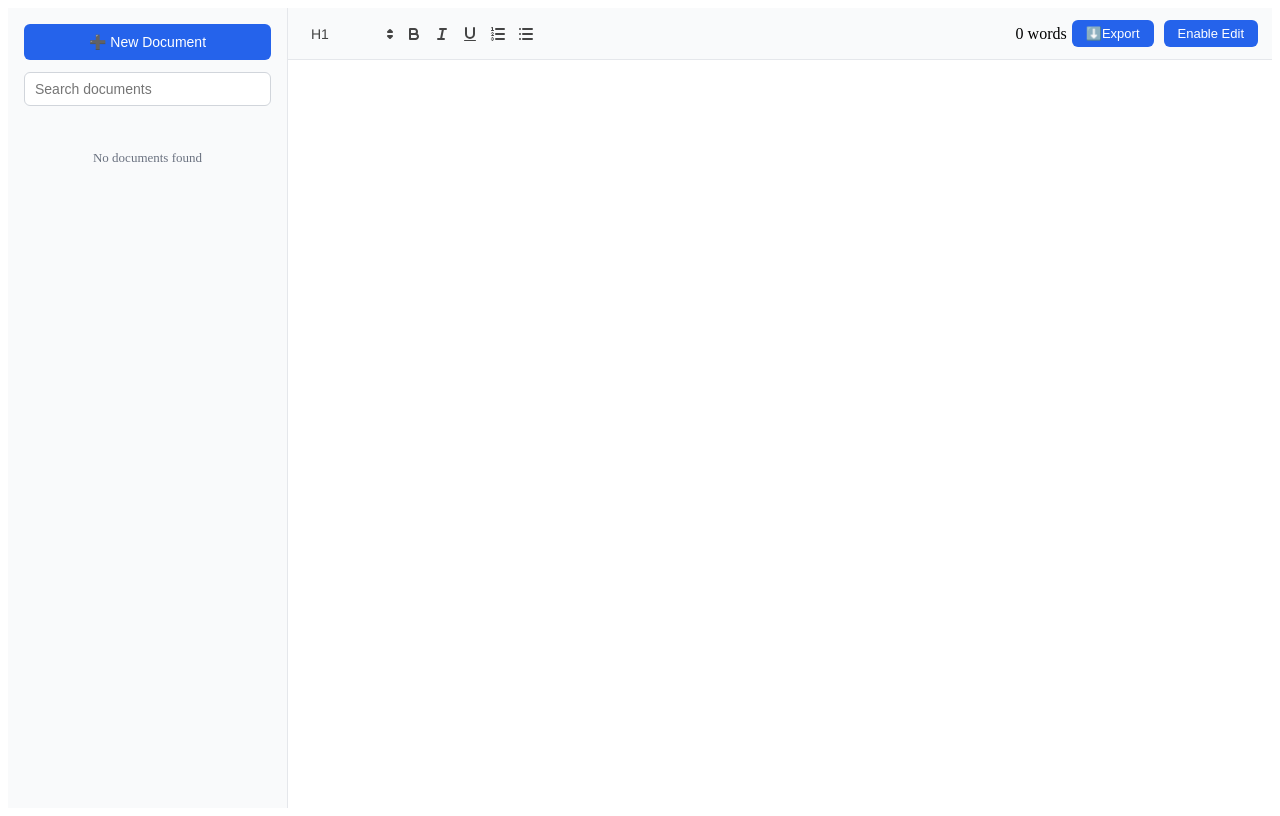
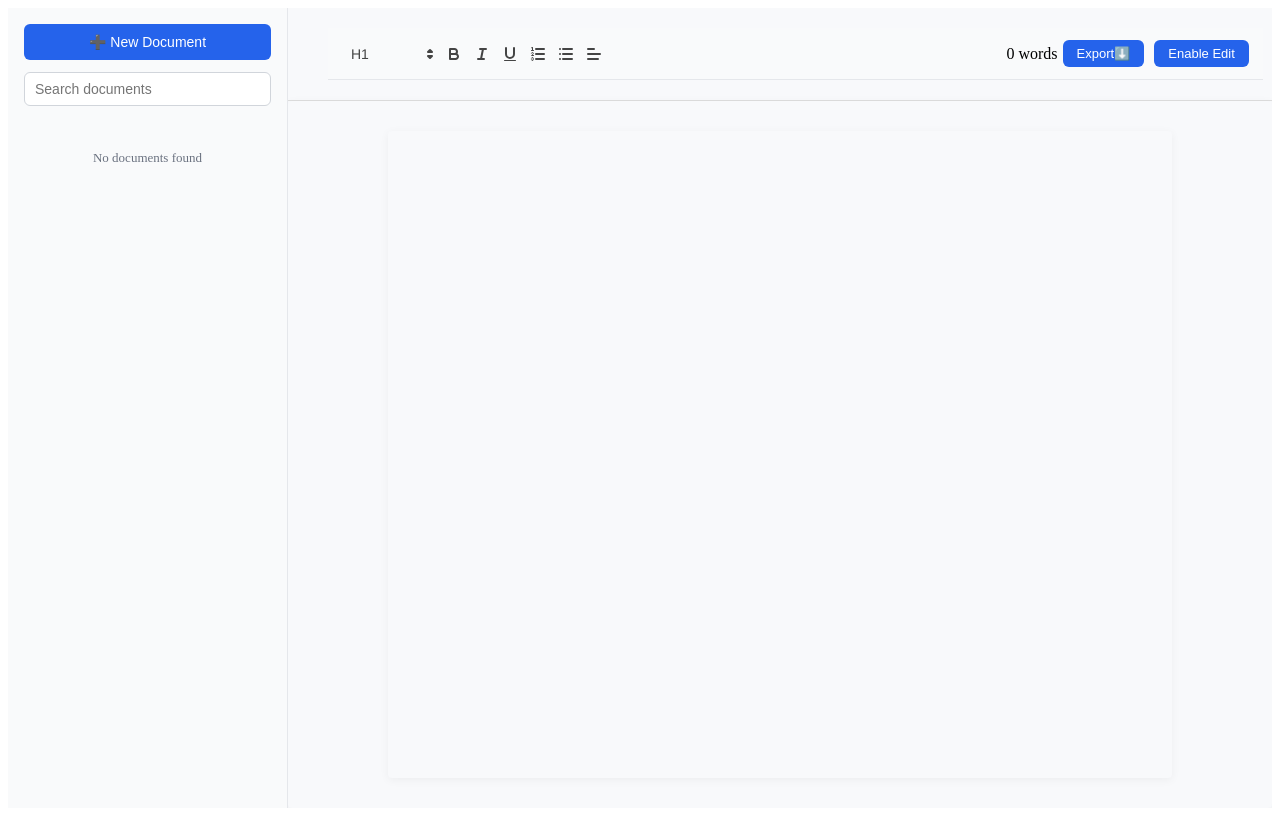
Before and after one commit to Abdullah-abd/EdiDox, a React (Vite) app: page / in a window 1280 px wide. Built offline with nearby package versions, Linux system fonts and the light colour scheme.

Commit message:
added text alignemnt for rich text editor and styling for selected text

```diff
--- a/src/components/Editor/Editor.css
+++ b/src/components/Editor/Editor.css
@@ -6,6 +6,7 @@
   padding: 16px;
   box-sizing: border-box;
   overflow-y: auto;
+  scrollbar-width: hidden !important;
 }
 
 /* React Quill editor box */
@@ -44,3 +45,12 @@
 .ql-editor ol {
   padding-left: 24px;
 }
+
+.ql-align-center { text-align: center; }
+.ql-align-right { text-align: right; }
+.ql-align-justify { text-align: justify; }
+.ql-align-left { text-align: left; }
+::selection {
+  background: #cce2ff;
+  color: #0052cc;
+}
--- a/src/components/Editor/Editor.jsx
+++ b/src/components/Editor/Editor.jsx
@@ -3,11 +3,16 @@ import "react-quill/dist/quill.snow.css";
 import "./Editor.css";
 
 function Editor({ value, onChange, isEditing }) {
+  const formats = [
+  "header", "bold", "italic", "underline", "list", "bullet",
+  "align"
+];
   return (
     <div className="editor-container">
       <ReactQuill
         theme="snow"
         value={value}
+        formats={formats}
         onChange={onChange}
         readOnly={!isEditing}
         modules={{
--- a/src/components/Header/Header.jsx
+++ b/src/components/Header/Header.jsx
@@ -20,6 +20,9 @@ function Header({ isEditing, wordCount, onToggleEdit,onExport }) {
         <button className="ql-bold" disabled={!isEditing} />
         <button className="ql-italic" disabled={!isEditing} />
         <button className="ql-underline" disabled={!isEditing} />
+        <span class="ql-formats">
+          <select class="ql-align"></select>
+        </span>
 
         <button className="ql-list" value="ordered" disabled={!isEditing} />
         <button className="ql-list" value="bullet" disabled={!isEditing} />
@@ -29,8 +32,8 @@ function Header({ isEditing, wordCount, onToggleEdit,onExport }) {
       <div className="toolbar-right">
         <span className="word-count">{wordCount} words</span>
         <button className="export-btn" onClick={onExport} title="Export as TXT">
-          ⬇️
           <span>Export</span>
+            ⬇️
         </button>
         <button className="edit-toggle-btn" onClick={onToggleEdit}>
           {isEditing ? "Disable Edit" : "Enable Edit"}
--- a/src/pages/Edit/Edit.css
+++ b/src/pages/Edit/Edit.css
@@ -5,10 +5,36 @@
   background-color: #f8f9fb;
 }
 
-/* Sidebar already styled separately */
 .main-area {
   flex: 1;
   display: flex;
   flex-direction: column;
-  /* overflow: hidden; */
+  padding: 0;
+  overflow: hidden;
 }
+
+.document-header {
+  width: 95%;
+  padding: 20px 40px;
+  border-bottom: 1px solid #ddd;
+}
+
+.editor-container {
+  flex: 1;
+  display: flex;
+  flex-direction: column;
+  /* overflow-y: auto; */
+  scrollbar-width: none;
+  background-color: #f8f9fb;
+  box-shadow: 0 2px 10px rgba(0,0,0,0.05);
+  padding: 30px 100px;
+  border-radius: 4px;
+}
+
+ /* .editor-container {
+  background-color: #ffffff;
+  min-height: 100vh;
+  scrollbar-width: none;
+  box-shadow: 0 2px 10px rgba(0,0,0,0.05);
+
+}  */
--- a/src/pages/Edit/Edit.jsx
+++ b/src/pages/Edit/Edit.jsx
@@ -76,14 +76,19 @@ function Edit() {
       <Sidebar />
 
       <div className="main-area">
-        <Header
+        <div className="document-header">
+          <Header
           isEditing={isEditing}
           wordCount={wordCount}
           onToggleEdit={handleToggleEdit}
           onExport={onExport}
         />
+        </div>
 
-        <Editor value={content} onChange={setContent} isEditing={isEditing} />
+        <div className="editor-container">
+          <Editor value={content} onChange={setContent} isEditing={isEditing} />
+        </div>
+
       </div>
     </div>
   );
```
